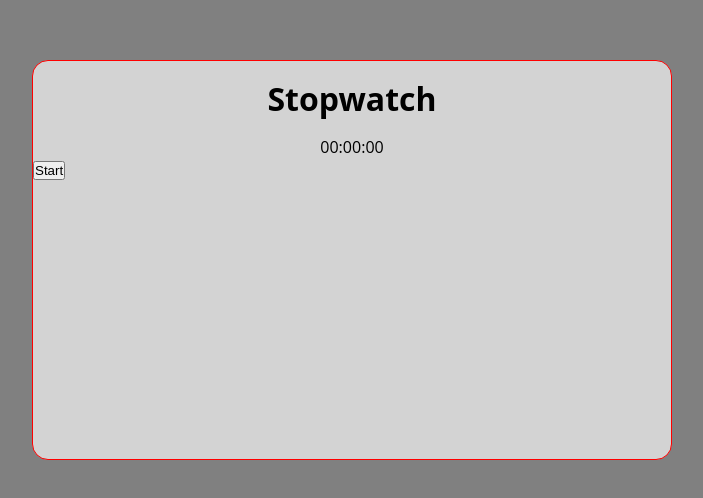
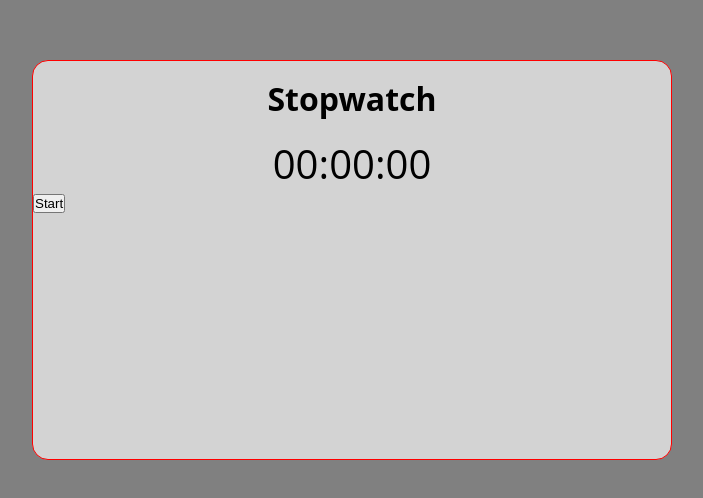
Before and after one commit to CelestialCoyote/react-stopwatch, a React app: page / in a window 1280 px wide. Shown: the part 140-638 px from the top of the page, without its empty margins (288-991 px from the left). Built offline with nearby package versions, Linux system fonts and the light colour scheme.

Commit message:
More CSS on Stopwatch component.

```diff
--- a/src/components/Stopwatch/Stopwatch.css
+++ b/src/components/Stopwatch/Stopwatch.css
@@ -16,3 +16,7 @@
 	align-items: center;
 	justify-content: center;
 }
+
+.stopwatch-numbers {
+	font-size: 2.5rem;
+}
--- a/src/components/Stopwatch/Stopwatch.js
+++ b/src/components/Stopwatch/Stopwatch.js
@@ -43,11 +43,11 @@ const Stopwatch = () => {
 
 			<div>
 				<div className='stopwatch-time-display flex-row'>
-					<p>{("0" + (Math.floor(time / 60000) % 60)).slice(-2)}</p>
-					<p>:</p>
-					<p>{("0" + (Math.floor(time / 1000) % 60)).slice(-2)}</p>
-					<p>:</p>
-					<p>{("0" + (Math.floor(time / 10) % 100)).slice(-2)}</p>
+					<p className='stopwatch-numbers'>{("0" + (Math.floor(time / 60000) % 60)).slice(-2)}</p>
+					<p className='stopwatch-numbers'>:</p>
+					<p className='stopwatch-numbers'>{("0" + (Math.floor(time / 1000) % 60)).slice(-2)}</p>
+					<p className='stopwatch-numbers'>:</p>
+					<p className='stopwatch-numbers'>{("0" + (Math.floor(time / 10) % 100)).slice(-2)}</p>
 				</div>
 			</div>
 
```
